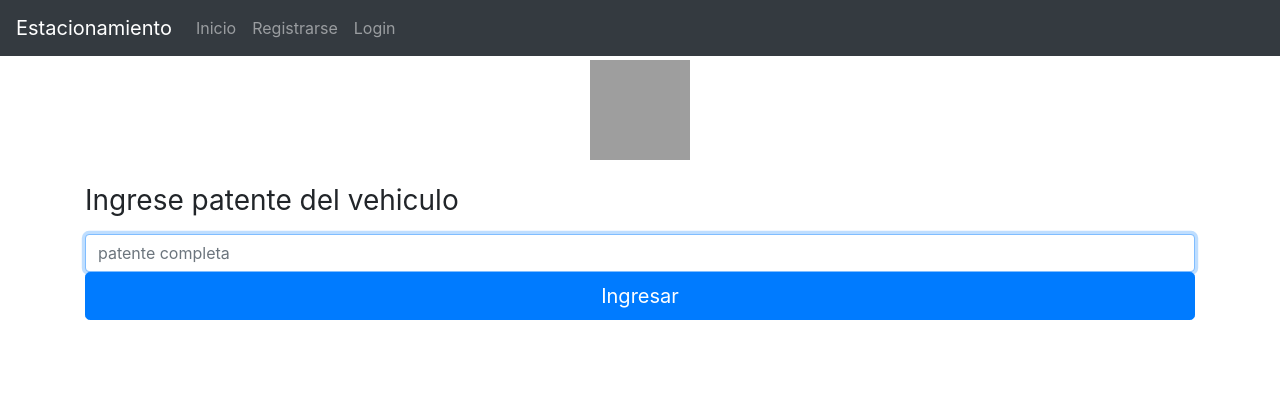
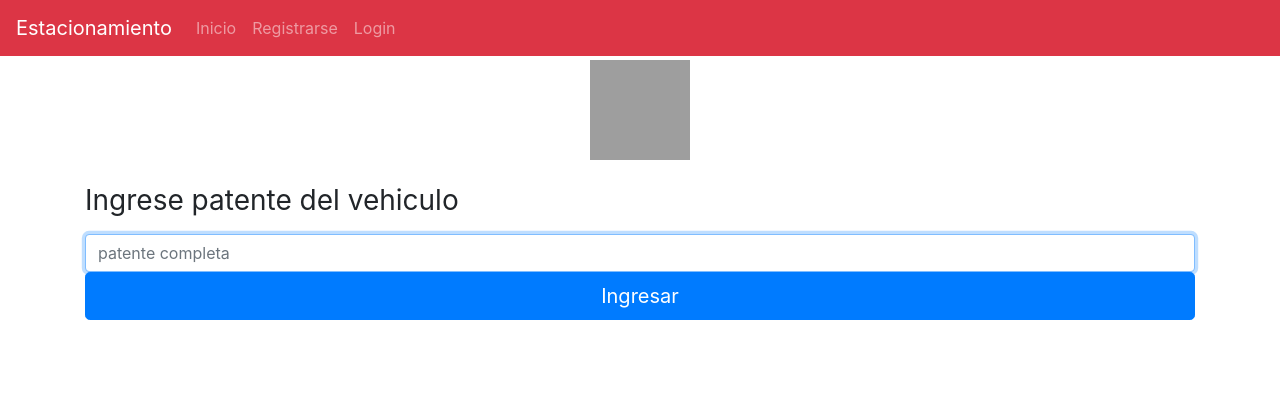
Before and after one commit to BrunoCiccioli/TP_Estacionamiento, a PHP site: page /paginas/cargarvehiculo.php in a window 1280 px wide. Shown: the top 420 px of the page. Run offline with PHP 8.4, Linux system fonts and the light colour scheme; some libraries are stand-ins or nearby versions; grey boxes are pictures that could not be loaded.

Commit message:
mod barra del css

```diff
--- a/componentes/menu.php
+++ b/componentes/menu.php
@@ -1,6 +1,6 @@
 
       <!-- Fixed navbar -->
-      <nav class="navbar navbar-expand-md navbar-dark fixed-top bg-dark">
+      <nav class="navbar navbar-expand-md navbar-dark fixed-top bg-danger">
         <a class="navbar-brand" href="#"><?php if(isset($_SESSION['usuario'])){
                                               echo $_SESSION['usuario'];
                                             }
```
